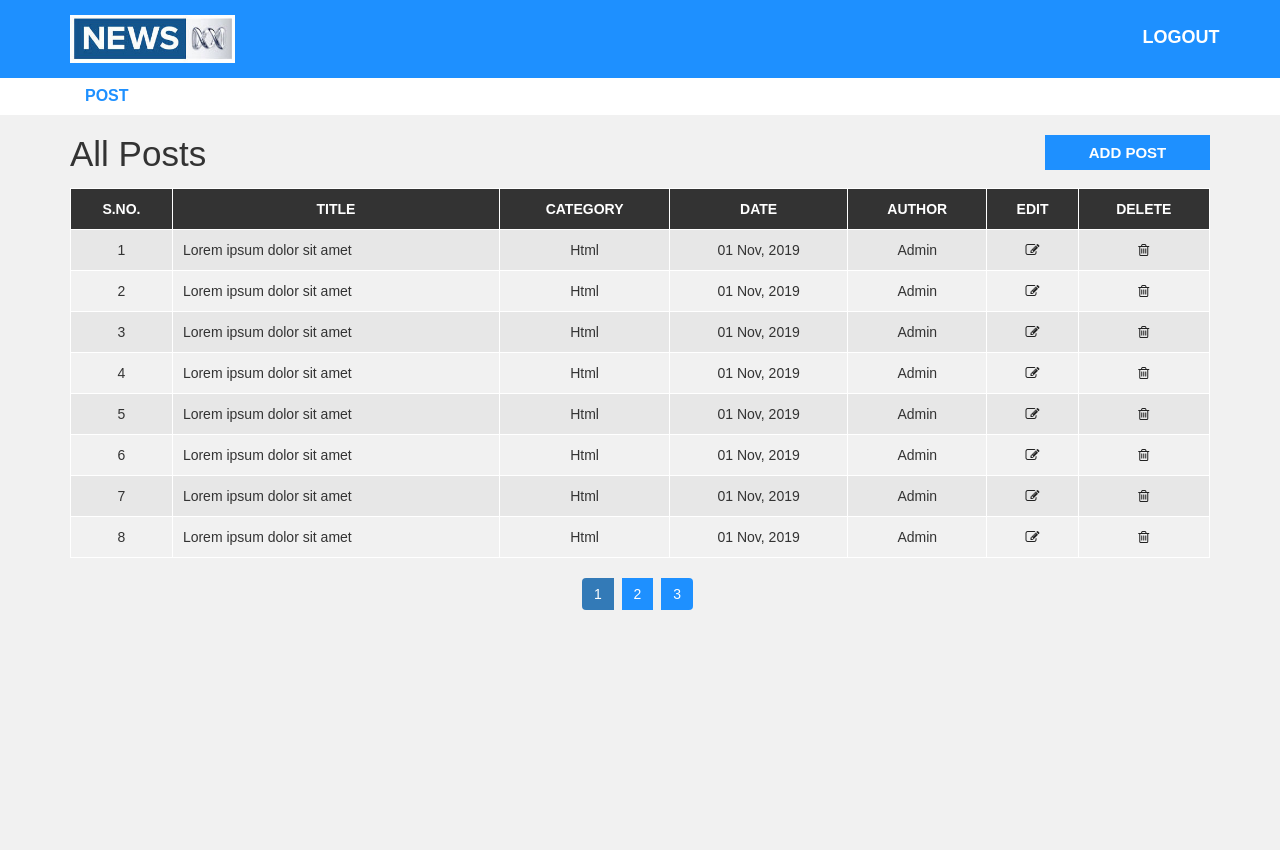
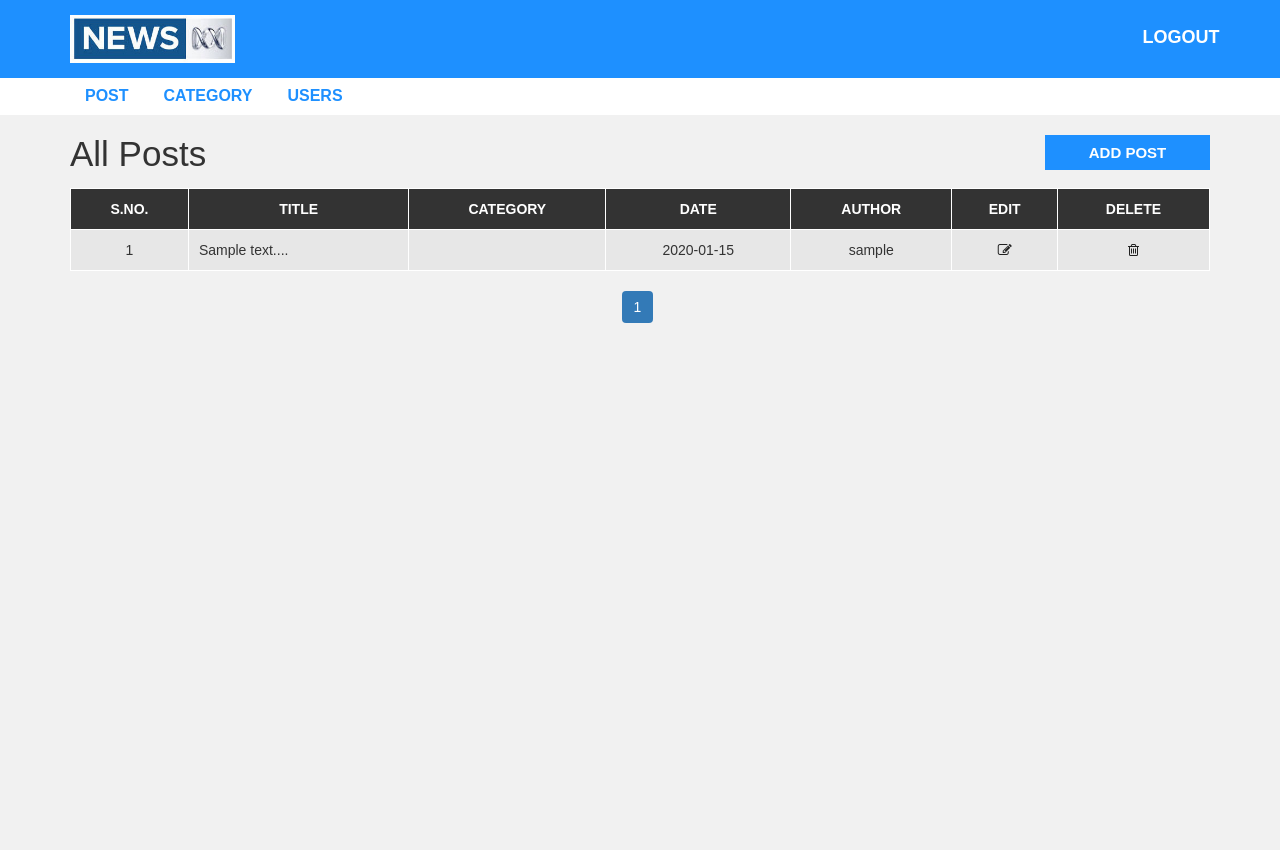
Before and after one commit to Developerramm/news-cms, a PHP site: page /news/admin/post.php?page=1 in a window 1280 px wide. Shown: the top 850 px of the page. Run offline with PHP 8.4, Linux system fonts and the light colour scheme; the visitor is signed in with stand-in values (Sample User, id 1); tables that the repository leaves empty hold one stand-in row (values such as "Sample post").

Commit message:
show post in admin panel

```diff
--- a/admin/add-post.php
+++ b/admin/add-post.php
@@ -19,9 +19,6 @@
                       <div class="form-group">
                           <label for="exampleInputPassword1">Category</label>
                           <select name="category" class="form-control">
-
-
-
                               <?php
                                 include "config.php";
                                 $sql = "SELECT * FROM category";
--- a/admin/post.php
+++ b/admin/post.php
@@ -9,6 +9,34 @@
                 <a class="add-new" href="add-post.php">add post</a>
             </div>
             <div class="col-md-12">
+
+                <?php
+
+                include 'config.php';
+
+                if (isset($_GET['page'])) {
+                    $page = $_GET['page'];
+                } else {
+                    $page = 1;
+                }
+                $limit = 3;
+                $offset = ($page - 1) * $limit;
+
+                if($_SESSION['role'] == 1){
+                $sql = "SELECT * FROM post LEFT JOIN category ON post.category = category.category_id LEFT JOIN user ON post.author = user.user_id ORDER BY post_id DESC LIMIT {$offset},{$limit}";
+                }else if($_SESSION['role'] == 0){
+
+                    $sql = "SELECT * FROM post LEFT JOIN category ON post.category = category.category_id LEFT JOIN user ON post.author = user.user_id WHERE post.author = {$_SESSION['user_id']}
+                    ORDER BY post_id DESC LIMIT {$offset},{$limit}";
+                }
+
+                $result = mysqli_query($conn, $sql) or die("Query failed");
+
+                if (mysqli_num_rows($result) > 0) {
+
+                ?>
+
+
                     <table class="content-table">
                         <thead>
                             <th>S.No.</th>
@@ -20,85 +48,57 @@
                             <th>Delete</th>
                         </thead>
                         <tbody>
+                            <?php
+
+                            while ($row = mysqli_fetch_assoc($result)) {
+                            ?>
                                 <tr>
-                              <td class='id'>1</td>
-                              <td>Lorem ipsum dolor sit amet</td>
-                              <td>Html</td>
-                              <td>01 Nov, 2019</td>
-                              <td>Admin</td>
-                              <td class='edit'><a href='update-post.php'><i class='fa fa-edit'></i></a></td>
-                              <td class='delete'><a href='delete-post.php'><i class='fa fa-trash-o'></i></a></td>
+                                    <td class='id'> <?= $row['post_id'] ?></td>
+                                    <td><?php echo substr($row['description'], 0, 60) ?>...</td>
+                                    <td><?= $row['category_name'] ?></td>
+                                    <td><?= $row['post_date'] ?></td>
+                                    <td><?= $row['username']  ?></td>
+                                    <td class='edit'><a href='update-post.php?id=<?= $row['post_id'] ?>'><i class='fa fa-edit'></i></a></td>
+                                    <td class='delete'><a href='delete-post.php?id=<?= $row['post_id'] ?>'><i class='fa fa-trash-o'></i></a></td>
                                 </tr>
-                          <tr>
-                              <td class='id'>2</td>
-                              <td>Lorem ipsum dolor sit amet</td>
-                              <td>Html</td>
-                              <td>01 Nov, 2019</td>
-                              <td>Admin</td>
-                              <td class='edit'><a href='update-post.php'><i class='fa fa-edit'></i></a></td>
-                              <td class='delete'><a href='delete-post.php'><i class='fa fa-trash-o'></i></a></td>
-                          </tr>
-                          <tr>
-                              <td class='id'>3</td>
-                              <td>Lorem ipsum dolor sit amet</td>
-                              <td>Html</td>
-                              <td>01 Nov, 2019</td>
-                              <td>Admin</td>
-                              <td class='edit'><a href='update-post.php'><i class='fa fa-edit'></i></a></td>
-                              <td class='delete'><a href='delete-post.php'><i class='fa fa-trash-o'></i></a></td>
-                          </tr>
-                          <tr>
-                              <td class='id'>4</td>
-                              <td>Lorem ipsum dolor sit amet</td>
-                              <td>Html</td>
-                              <td>01 Nov, 2019</td>
-                              <td>Admin</td>
-                              <td class='edit'><a href='update-post.php'><i class='fa fa-edit'></i></a></td>
-                              <td class='delete'><a href='delete-post.php'><i class='fa fa-trash-o'></i></a></td>
-                          </tr>
-                          <tr>
-                              <td class='id'>5</td>
-                              <td>Lorem ipsum dolor sit amet</td>
-                              <td>Html</td>
-                              <td>01 Nov, 2019</td>
-                              <td>Admin</td>
-                              <td class='edit'><a href='update-post.php'><i class='fa fa-edit'></i></a></td>
-                              <td class='delete'><a href='delete-post.php'><i class='fa fa-trash-o'></i></a></td>
-                          </tr>
-                          <tr>
-                              <td class='id'>6</td>
-                              <td>Lorem ipsum dolor sit amet</td>
-                              <td>Html</td>
-                              <td>01 Nov, 2019</td>
-                              <td>Admin</td>
-                              <td class='edit'><a href='update-post.php'><i class='fa fa-edit'></i></a></td>
-                              <td class='delete'><a href='delete-post.php'><i class='fa fa-trash-o'></i></a></td>
-                          </tr>
-                          <tr>
-                              <td class='id'>7</td>
-                              <td>Lorem ipsum dolor sit amet</td>
-                              <td>Html</td>
-                              <td>01 Nov, 2019</td>
-                              <td>Admin</td>
-                              <td class='edit'><a href='update-post.php'><i class='fa fa-edit'></i></a></td>
-                              <td class='delete'><a href='delete-post.php'><i class='fa fa-trash-o'></i></a></td>
-                          </tr>
-                          <tr>
-                              <td class='id'>8</td>
-                              <td>Lorem ipsum dolor sit amet</td>
-                              <td>Html</td>
-                              <td>01 Nov, 2019</td>
-                              <td>Admin</td>
-                              <td class='edit'><a href='update-post.php'><i class='fa fa-edit'></i></a></td>
-                              <td class='delete'><a href='delete-post.php'><i class='fa fa-trash-o'></i></a></td>
-                          </tr>
+                            <?php } ?>
                         </tbody>
                     </table>
-                  <ul class='pagination admin-pagination'>
-                      <li class="active"><a>1</a></li>
-                      <li><a>2</a></li>
-                      <li><a>3</a></li>
-                  </ul>
+                <?php }
+
+                 if($_SESSION['role'] == 1){
+                     $sql1 = "SELECT * FROM post";
+                 }else if($_SESSION['role'] == 0){
+                    $sql1 = "SELECT * FROM post WHERE post.author = {$_SESSION['user_id']}";
+                 }
+                $result1 = mysqli_query($conn, $sql1) or die("Query Failed");
+
+                if (mysqli_num_rows($result1) > 0) {
+                    $total_records = mysqli_num_rows($result1);
+                    $total_page = ceil($total_records / $limit);
+
+                    echo "<ul class='pagination admin-pagination'>";
+
+                    if ($page > 1) {
+                        echo '<li><a href="post.php?page=' . ($page - 1) . '">Prev</a></li>';
+                    }
+                    for ($i = 1; $i <= $total_page; $i++) {
+                        if ($i == $page) {
+                            $active = "active";
+                        } else {
+                            $active = "";
+                        }
+
+                        echo "<li class = '{$active}'><a href='post.php?page={$i}'> {$i} </a></li>";
+                    }
+
+                    if ($total_page > $page) {
+                        echo '<li><a href="post.php?page=' . ($page + 1) . '">Next</a></li>';
+                    }
+                    echo "</ul>";
+                }
+
+                ?>
             </div>
         </div>
     </div>
```
Also changed, not shown: admin/upload/bride-6888614_640.jpg (added), admin/upload/f.jpg (added). Lines whose indentation alone changed are shown as unchanged.
